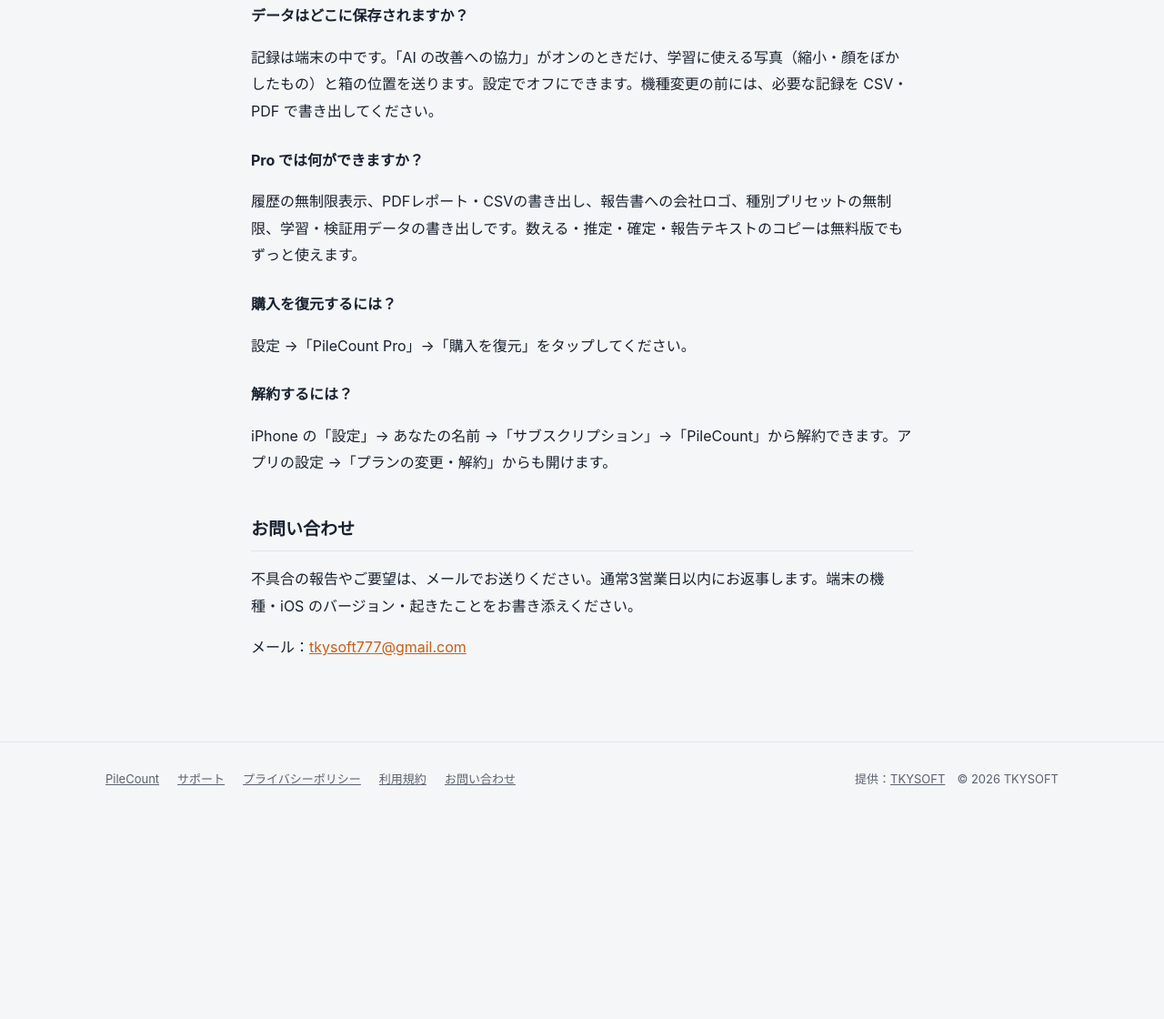
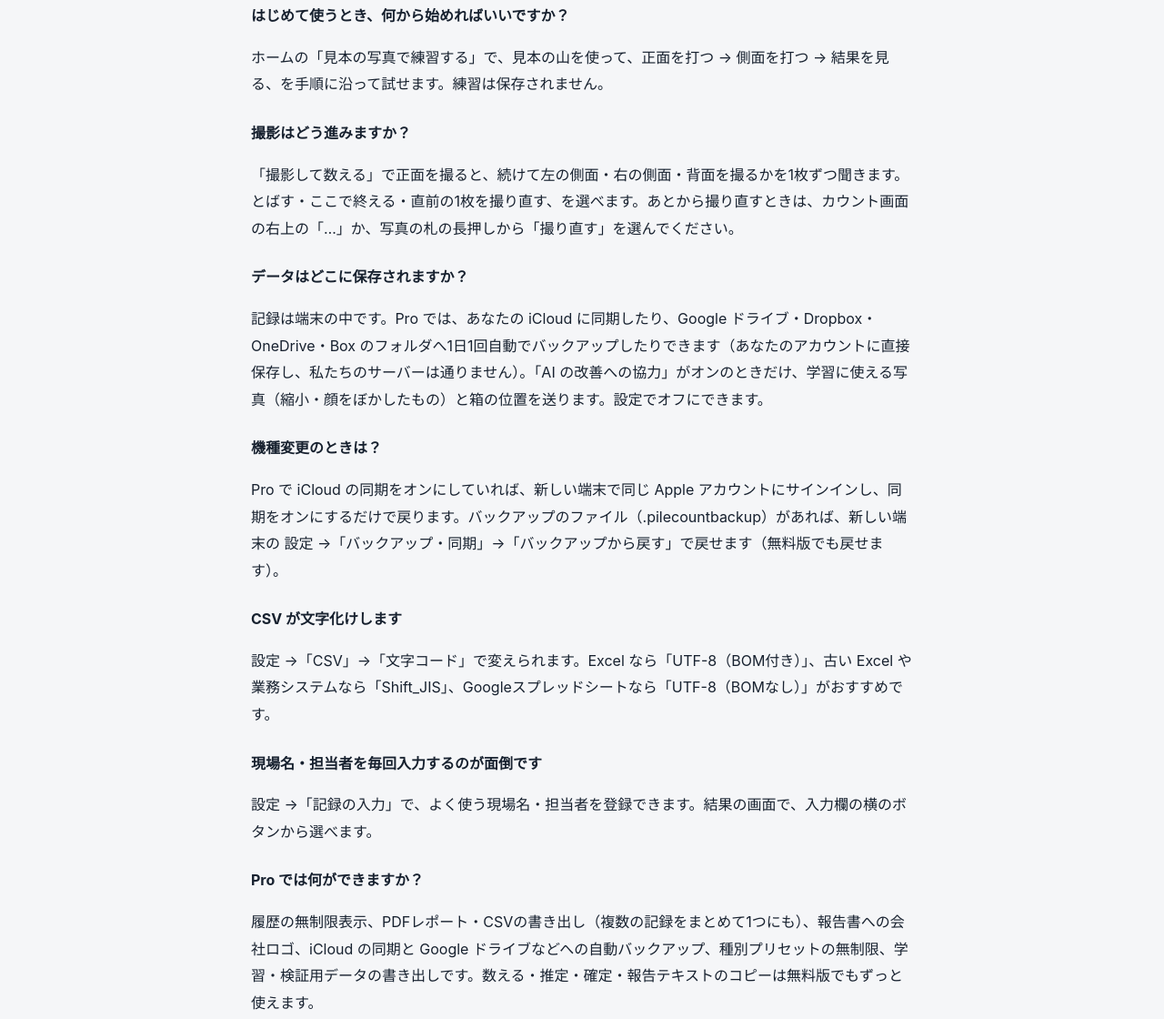
Before and after one commit to TKYSOFT777/TKYSOFT777.github.io, a plain HTML site: page docs/pilecount/support/index.html in a window 1280 px wide. Shown: the part 570-1690 px from the top of the page at 91% size. Before the commit the page ends 1478 px from the top, so only its background shows below. Drawn offline with Linux system fonts and the light colour scheme; a web font is replaced by a local one.

Commit message:
PileCount site: OAuth relay page, backup/sync and diagnostics in privacy policy and support

```diff
--- a/docs/pilecount/support/index.html
+++ b/docs/pilecount/support/index.html
@@ -14,7 +14,7 @@
 <link rel="preconnect" href="https://fonts.googleapis.com">
 <link rel="preconnect" href="https://fonts.gstatic.com" crossorigin>
 <link rel="stylesheet" href="https://fonts.googleapis.com/css2?family=BIZ+UDPGothic:wght@400;700&display=swap">
-<link rel="stylesheet" href="../style.css?v=2">
+<link rel="stylesheet" href="../style.css?v=3">
 </head>
 <body>
 <header class="top"><div class="wrap">
@@ -30,17 +30,27 @@
 <p>見えている箱はマーカーで正確に数えられます。奥の見えない部分は、奥行き（列数）と充填率からの<b>推定値</b>です。精度を上げるには、正面＋側面の2方向以上で撮り、側面写真の箱も打ってください。現場で抜けや欠けに気づいたら、結果画面の「目視で確認して確定する」で補正できます。</p>
 <h3>どんな積み方に対応していますか？</h3>
 <p>柱積み・レンガ積み（半個ずらし）・交互積みはグリッドの「揃い／レンガ／交互」で、ピンホイールなど見え方がばらばらな積み方は、奥行きの「1段の個数」で数えられます。</p>
+<h3>はじめて使うとき、何から始めればいいですか？</h3>
+<p>ホームの「見本の写真で練習する」で、見本の山を使って、正面を打つ → 側面を打つ → 結果を見る、を手順に沿って試せます。練習は保存されません。</p>
+<h3>撮影はどう進みますか？</h3>
+<p>「撮影して数える」で正面を撮ると、続けて左の側面・右の側面・背面を撮るかを1枚ずつ聞きます。とばす・ここで終える・直前の1枚を撮り直す、を選べます。あとから撮り直すときは、カウント画面の右上の「…」か、写真の札の長押しから「撮り直す」を選んでください。</p>
 <h3>データはどこに保存されますか？</h3>
-<p>記録は端末の中です。「AI の改善への協力」がオンのときだけ、学習に使える写真（縮小・顔をぼかしたもの）と箱の位置を送ります。設定でオフにできます。機種変更の前には、必要な記録を CSV・PDF で書き出してください。</p>
+<p>記録は端末の中です。Pro では、あなたの iCloud に同期したり、Google ドライブ・Dropbox・OneDrive・Box のフォルダへ1日1回自動でバックアップしたりできます（あなたのアカウントに直接保存し、私たちのサーバーは通りません）。「AI の改善への協力」がオンのときだけ、学習に使える写真（縮小・顔をぼかしたもの）と箱の位置を送ります。設定でオフにできます。</p>
+<h3>機種変更のときは？</h3>
+<p>Pro で iCloud の同期をオンにしていれば、新しい端末で同じ Apple アカウントにサインインし、同期をオンにするだけで戻ります。バックアップのファイル（.pilecountbackup）があれば、新しい端末の 設定 →「バックアップ・同期」→「バックアップから戻す」で戻せます（無料版でも戻せます）。</p>
+<h3>CSV が文字化けします</h3>
+<p>設定 →「CSV」→「文字コード」で変えられます。Excel なら「UTF-8（BOM付き）」、古い Excel や業務システムなら「Shift_JIS」、Googleスプレッドシートなら「UTF-8（BOMなし）」がおすすめです。</p>
+<h3>現場名・担当者を毎回入力するのが面倒です</h3>
+<p>設定 →「記録の入力」で、よく使う現場名・担当者を登録できます。結果の画面で、入力欄の横のボタンから選べます。</p>
 <h3>Pro では何ができますか？</h3>
-<p>履歴の無制限表示、PDFレポート・CSVの書き出し、報告書への会社ロゴ、種別プリセットの無制限、学習・検証用データの書き出しです。数える・推定・確定・報告テキストのコピーは無料版でもずっと使えます。</p>
+<p>履歴の無制限表示、PDFレポート・CSVの書き出し（複数の記録をまとめて1つにも）、報告書への会社ロゴ、iCloud の同期と Google ドライブなどへの自動バックアップ、種別プリセットの無制限、学習・検証用データの書き出しです。数える・推定・確定・報告テキストのコピーは無料版でもずっと使えます。</p>
 <h3>購入を復元するには？</h3>
 <p>設定 →「PileCount Pro」→「購入を復元」をタップしてください。</p>
 <h3>解約するには？</h3>
 <p>iPhone の「設定」→ あなたの名前 →「サブスクリプション」→「PileCount」から解約できます。アプリの設定 →「プランの変更・解約」からも開けます。</p>
 
 <h2>お問い合わせ</h2>
-<p>不具合の報告やご要望は、メールでお送りください。通常3営業日以内にお返事します。端末の機種・iOS のバージョン・起きたことをお書き添えください。</p>
+<p>不具合の報告やご要望は、メールでお送りください。通常3営業日以内にお返事します。端末の機種・iOS のバージョン・起きたことをお書き添えください。アプリが落ちた・固まったときは、設定 →「不具合の記録を送る」で記録を添付していただけると、原因を調べやすくなります（記録は端末の中にだけあり、送るのはあなたが選んだときだけです）。</p>
 <p>メール：<a href="mailto:tkysoft777@gmail.com?subject=PileCount">tkysoft777@gmail.com</a></p>
 </main>
 <footer class="site"><div class="wrap">
```
Also changed, not shown: docs/pilecount/index.html (+2 -2 lines), docs/pilecount/oauth/index.html (added, +6 -0 lines), docs/pilecount/privacy/index.html (+6 -1 lines), docs/pilecount/terms/index.html (+1 -1 lines).
